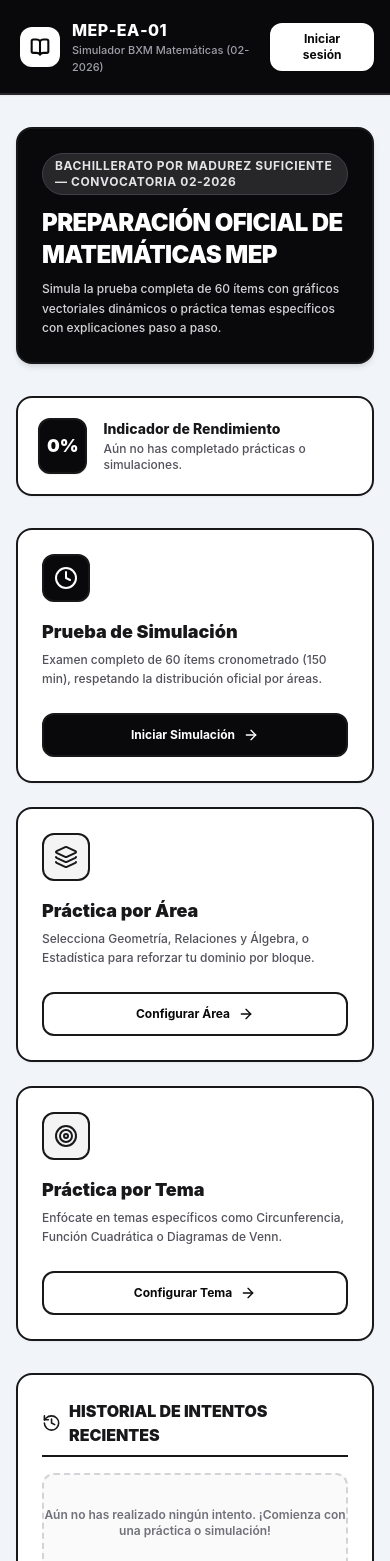
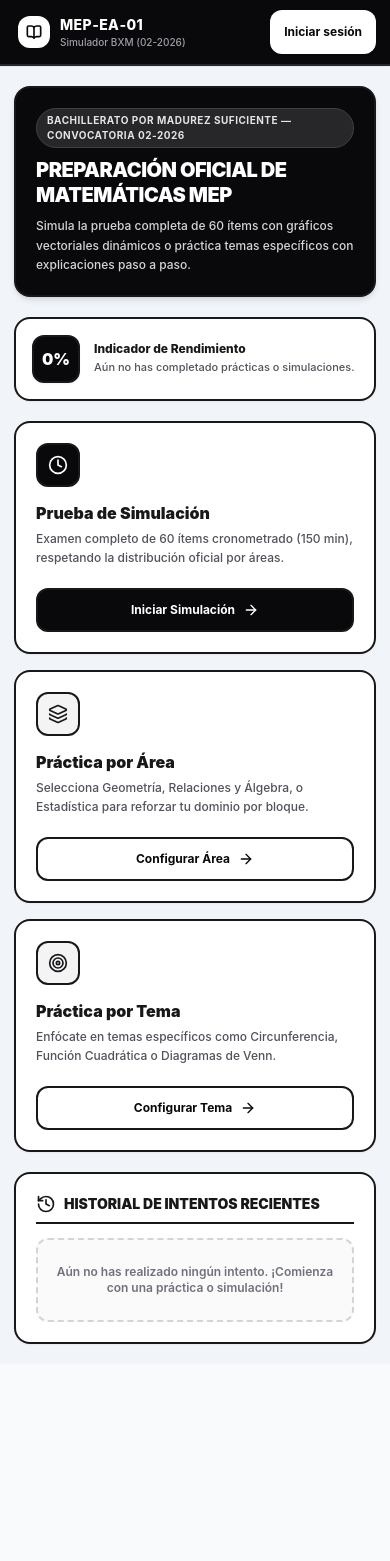
Before and after one commit to madmonkeyru/samplingmaths, a React (Vite) app: page / in a window 390 px wide. Shown: the top 1561 px of the page. After the commit the page ends 1364 px from the top, so only its background shows below. Built offline with nearby package versions, Linux system fonts and the light colour scheme.

Commit message:
feat: complete mobile support overhaul across application and components
Co-authored-by: madmonkeyru <340004470+madmonkeyru@users.noreply.github.com>

```diff
--- a/src/components/layout/Header.tsx
+++ b/src/components/layout/Header.tsx
@@ -21,31 +21,32 @@ export const Header: React.FC<HeaderProps> = ({ currentUser, onUserChanged, onNa
   return (
     <>
       <header className="bg-zinc-950 text-white border-b-2 border-zinc-800 sticky top-0 z-40 shadow-xs">
-        <div className="max-w-7xl mx-auto px-4 sm:px-6 py-3.5 flex items-center justify-between">
+        <div className="max-w-7xl mx-auto px-3.5 sm:px-6 py-2.5 sm:py-3.5 flex items-center justify-between gap-2">
           <button
             onClick={onNavigateHome}
-            className="flex items-center gap-3 text-left group focus:outline-none focus:ring-2 focus:ring-white rounded-lg p-1"
+            className="flex items-center gap-2.5 sm:gap-3 text-left group focus:outline-none focus:ring-2 focus:ring-white rounded-lg p-1 min-h-[44px]"
           >
-            <div className="p-2.5 bg-white text-zinc-950 rounded-xl group-hover:bg-zinc-200 transition font-black">
-              <BookOpen className="w-5 h-5 stroke-[2.5]" />
+            <div className="p-2 sm:p-2.5 bg-white text-zinc-950 rounded-xl group-hover:bg-zinc-200 transition font-black shrink-0">
+              <BookOpen className="w-4 h-4 sm:w-5 sm:h-5 stroke-[2.5]" />
             </div>
-            <div>
-              <h1 className="font-extrabold text-base tracking-wide uppercase">MEP‑EA‑01</h1>
-              <p className="text-[11px] text-zinc-400 font-medium">Simulador BXM Matemáticas (02-2026)</p>
+            <div className="min-w-0">
+              <h1 className="font-extrabold text-sm sm:text-base tracking-wide uppercase truncate">MEP‑EA‑01</h1>
+              <p className="text-[10px] sm:text-[11px] text-zinc-400 font-medium truncate">Simulador BXM (02-2026)</p>
             </div>
           </button>
 
-          <div className="flex items-center gap-3">
+          <div className="flex items-center gap-2 shrink-0">
             {currentUser ? (
-              <div className="flex items-center gap-3 bg-zinc-900 px-3.5 py-2 rounded-xl border border-zinc-800">
-                <div className="flex items-center gap-2 text-xs font-bold text-zinc-100">
-                  <UserIcon className="w-4 h-4 text-zinc-300" />
-                  <span>{currentUser.name}</span>
+              <div className="flex items-center gap-2 sm:gap-3 bg-zinc-900 px-2.5 sm:px-3.5 py-1.5 rounded-xl border border-zinc-800 min-h-[44px]">
+                <div className="flex items-center gap-1.5 text-xs font-bold text-zinc-100 max-w-[110px] sm:max-w-[160px] truncate">
+                  <UserIcon className="w-3.5 h-3.5 sm:w-4 sm:h-4 text-zinc-300 shrink-0" />
+                  <span className="truncate">{currentUser.name}</span>
                 </div>
                 <button
                   onClick={handleLogout}
                   title="Cerrar sesión"
-                  className="p-1.5 text-zinc-400 hover:text-white transition rounded-lg hover:bg-zinc-800"
+                  aria-label="Cerrar sesión"
+                  className="p-2 text-zinc-400 hover:text-white transition rounded-lg hover:bg-zinc-800 min-h-[36px] min-w-[36px] flex items-center justify-center"
                 >
                   <LogOut className="w-4 h-4" />
                 </button>
@@ -53,7 +54,7 @@ export const Header: React.FC<HeaderProps> = ({ currentUser, onUserChanged, onNa
             ) : (
               <button
                 onClick={() => setIsAuthOpen(true)}
-                className="px-4 py-2 bg-white text-zinc-950 font-bold text-xs rounded-xl hover:bg-zinc-200 transition shadow-xs focus:ring-2 focus:ring-white"
+                className="px-3.5 sm:px-4 py-2 bg-white text-zinc-950 font-bold text-xs rounded-xl hover:bg-zinc-200 transition shadow-xs focus:ring-2 focus:ring-white min-h-[44px] flex items-center justify-center"
               >
                 Iniciar sesión
               </button>
--- a/src/components/pages/LandingPage.tsx
+++ b/src/components/pages/LandingPage.tsx
@@ -21,14 +21,14 @@ export const LandingPage: React.FC<LandingPageProps> = ({
   const perfLevel = storageService.calculatePerformanceLevel(attempts);
 
   return (
-    <div className="landing-page max-w-7xl mx-auto px-4 sm:px-6 py-8 space-y-8">
+    <div className="landing-page max-w-7xl mx-auto px-3.5 sm:px-6 py-5 sm:py-8 space-y-5 sm:space-y-8">
       {/* Welcome Banner */}
-      <div className="bg-zinc-950 text-white border-2 border-zinc-900 rounded-2xl p-6 sm:p-8 shadow-md relative overflow-hidden">
+      <div className="bg-zinc-950 text-white border-2 border-zinc-900 rounded-2xl p-5 sm:p-8 shadow-md relative overflow-hidden">
         <div className="relative z-10 max-w-2xl">
-          <span className="inline-block px-3 py-1 bg-zinc-800 text-zinc-200 text-xs font-bold rounded-full border border-zinc-700 mb-3 uppercase tracking-wider">
+          <span className="inline-block px-2.5 sm:px-3 py-1 bg-zinc-800 text-zinc-200 text-[10px] sm:text-xs font-bold rounded-full border border-zinc-700 mb-2.5 sm:mb-3 uppercase tracking-wider">
             Bachillerato por Madurez Suficiente — Convocatoria 02-2026
           </span>
-          <h2 className="text-2xl sm:text-3xl font-black tracking-tight uppercase">
+          <h2 className="text-xl sm:text-3xl font-black tracking-tight uppercase leading-tight">
             Preparación Oficial de Matemáticas MEP
           </h2>
           <p className="text-xs sm:text-sm text-zinc-300 mt-2 leading-relaxed font-medium">
@@ -38,14 +38,14 @@ export const LandingPage: React.FC<LandingPageProps> = ({
       </div>
 
       {/* Performance Indicator (FR-W-03) */}
-      <div className="bg-white border-2 border-zinc-900 rounded-2xl p-5 shadow-xs flex flex-col sm:flex-row items-center justify-between gap-4">
-        <div className="flex items-center gap-4">
-          <div className="w-14 h-14 rounded-xl bg-zinc-950 text-white flex items-center justify-center font-black text-lg border-2 border-zinc-900 shadow-xs">
+      <div className="bg-white border-2 border-zinc-900 rounded-2xl p-4 sm:p-5 shadow-xs flex flex-col sm:flex-row items-start sm:items-center justify-between gap-3.5 sm:gap-4">
+        <div className="flex items-center gap-3.5 sm:gap-4">
+          <div className="w-12 h-12 sm:w-14 sm:h-14 rounded-xl bg-zinc-950 text-white flex items-center justify-center font-black text-base sm:text-lg border-2 border-zinc-900 shadow-xs shrink-0">
             {perfLevel.scoreAverage}%
           </div>
           <div>
-            <h3 className="text-sm sm:text-base font-extrabold text-zinc-900">Indicador de Rendimiento</h3>
-            <p className="text-xs text-zinc-600 font-medium mt-0.5">
+            <h3 className="text-xs sm:text-base font-extrabold text-zinc-900">Indicador de Rendimiento</h3>
+            <p className="text-[11px] sm:text-xs text-zinc-600 font-medium mt-0.5">
               {attempts.length === 0
                 ? 'Aún no has completado prácticas o simulaciones.'
                 : `Basado en tus últimos ${Math.min(attempts.length, 5)} intentos (${perfLevel.description}).`}
@@ -54,94 +54,94 @@ export const LandingPage: React.FC<LandingPageProps> = ({
         </div>
 
         {attempts.length > 0 && (
-          <div className="flex items-center gap-2 text-xs font-bold text-zinc-900 bg-zinc-100 px-3.5 py-2 rounded-xl border border-zinc-900">
-            <Award className="w-4 h-4 text-zinc-900" />
+          <div className="flex items-center gap-2 text-xs font-bold text-zinc-900 bg-zinc-100 px-3 py-1.5 sm:px-3.5 sm:py-2 rounded-xl border border-zinc-900 self-start sm:self-auto shrink-0">
+            <Award className="w-4 h-4 text-zinc-900 shrink-0" />
             <span>Total Intentos: {attempts.length}</span>
           </div>
         )}
       </div>
 
       {/* Mode Entry Cards (FR-W-01) */}
-      <div className="grid grid-cols-1 md:grid-cols-3 gap-6">
+      <div className="grid grid-cols-1 md:grid-cols-3 gap-4 sm:gap-6">
         {/* Simulation Test */}
-        <div className="bg-white border-2 border-zinc-900 hover:bg-zinc-50 rounded-2xl p-6 shadow-xs transition flex flex-col justify-between group">
+        <div className="bg-white border-2 border-zinc-900 hover:bg-zinc-50 rounded-2xl p-5 sm:p-6 shadow-xs transition flex flex-col justify-between group">
           <div>
-            <div className="w-12 h-12 bg-zinc-950 text-white rounded-xl flex items-center justify-center mb-4 group-hover:scale-105 transition border-2 border-zinc-900">
-              <Clock className="w-6 h-6" />
+            <div className="w-11 h-11 sm:w-12 sm:h-12 bg-zinc-950 text-white rounded-xl flex items-center justify-center mb-3.5 sm:mb-4 group-hover:scale-105 transition border-2 border-zinc-900">
+              <Clock className="w-5 h-5 sm:w-6 sm:h-6" />
             </div>
-            <h3 className="text-lg font-black text-zinc-900 mb-1">Prueba de Simulación</h3>
+            <h3 className="text-base sm:text-lg font-black text-zinc-900 mb-1">Prueba de Simulación</h3>
             <p className="text-xs text-zinc-600 leading-relaxed font-medium">
               Examen completo de 60 ítems cronometrado (150 min), respetando la distribución oficial por áreas.
             </p>
           </div>
           <button
             onClick={onStartSimulation}
-            className="mt-6 w-full py-3 bg-zinc-950 hover:bg-zinc-800 text-white font-bold rounded-xl text-xs flex items-center justify-center gap-2 transition border-2 border-zinc-900 min-h-[44px]"
+            className="mt-5 sm:mt-6 w-full py-3 bg-zinc-950 hover:bg-zinc-800 text-white font-bold rounded-xl text-xs flex items-center justify-center gap-2 transition border-2 border-zinc-900 min-h-[44px]"
           >
             <span>Iniciar Simulación</span>
-            <ArrowRight className="w-4 h-4" />
+            <ArrowRight className="w-4 h-4 shrink-0" />
           </button>
         </div>
 
         {/* Practice by Area */}
-        <div className="bg-white border-2 border-zinc-900 hover:bg-zinc-50 rounded-2xl p-6 shadow-xs transition flex flex-col justify-between group">
+        <div className="bg-white border-2 border-zinc-900 hover:bg-zinc-50 rounded-2xl p-5 sm:p-6 shadow-xs transition flex flex-col justify-between group">
           <div>
-            <div className="w-12 h-12 bg-zinc-100 text-zinc-900 rounded-xl flex items-center justify-center mb-4 group-hover:scale-105 transition border-2 border-zinc-900">
-              <Layers className="w-6 h-6" />
+            <div className="w-11 h-11 sm:w-12 sm:h-12 bg-zinc-100 text-zinc-900 rounded-xl flex items-center justify-center mb-3.5 sm:mb-4 group-hover:scale-105 transition border-2 border-zinc-900">
+              <Layers className="w-5 h-5 sm:w-6 sm:h-6" />
             </div>
-            <h3 className="text-lg font-black text-zinc-900 mb-1">Práctica por Área</h3>
+            <h3 className="text-base sm:text-lg font-black text-zinc-900 mb-1">Práctica por Área</h3>
             <p className="text-xs text-zinc-600 leading-relaxed font-medium">
               Selecciona Geometría, Relaciones y Álgebra, o Estadística para reforzar tu dominio por bloque.
             </p>
           </div>
           <button
             onClick={() => setPracticeModalMode('area')}
-            className="mt-6 w-full py-3 bg-white hover:bg-zinc-100 text-zinc-950 font-bold rounded-xl text-xs flex items-center justify-center gap-2 border-2 border-zinc-900 transition min-h-[44px]"
+            className="mt-5 sm:mt-6 w-full py-3 bg-white hover:bg-zinc-100 text-zinc-950 font-bold rounded-xl text-xs flex items-center justify-center gap-2 border-2 border-zinc-900 transition min-h-[44px]"
           >
             <span>Configurar Área</span>
-            <ArrowRight className="w-4 h-4" />
+            <ArrowRight className="w-4 h-4 shrink-0" />
           </button>
         </div>
 
         {/* Practice by Topic */}
-        <div className="bg-white border-2 border-zinc-900 hover:bg-zinc-50 rounded-2xl p-6 shadow-xs transition flex flex-col justify-between group">
+        <div className="bg-white border-2 border-zinc-900 hover:bg-zinc-50 rounded-2xl p-5 sm:p-6 shadow-xs transition flex flex-col justify-between group">
           <div>
-            <div className="w-12 h-12 bg-zinc-100 text-zinc-900 rounded-xl flex items-center justify-center mb-4 group-hover:scale-105 transition border-2 border-zinc-900">
-              <Target className="w-6 h-6" />
+            <div className="w-11 h-11 sm:w-12 sm:h-12 bg-zinc-100 text-zinc-900 rounded-xl flex items-center justify-center mb-3.5 sm:mb-4 group-hover:scale-105 transition border-2 border-zinc-900">
+              <Target className="w-5 h-5 sm:w-6 sm:h-6" />
             </div>
-            <h3 className="text-lg font-black text-zinc-900 mb-1">Práctica por Tema</h3>
+            <h3 className="text-base sm:text-lg font-black text-zinc-900 mb-1">Práctica por Tema</h3>
             <p className="text-xs text-zinc-600 leading-relaxed font-medium">
               Enfócate en temas específicos como Circunferencia, Función Cuadrática o Diagramas de Venn.
             </p>
           </div>
           <button
             onClick={() => setPracticeModalMode('topic')}
-            className="mt-6 w-full py-3 bg-white hover:bg-zinc-100 text-zinc-950 font-bold rounded-xl text-xs flex items-center justify-center gap-2 border-2 border-zinc-900 transition min-h-[44px]"
+            className="mt-5 sm:mt-6 w-full py-3 bg-white hover:bg-zinc-100 text-zinc-950 font-bold rounded-xl text-xs flex items-center justify-center gap-2 border-2 border-zinc-900 transition min-h-[44px]"
           >
             <span>Configurar Tema</span>
-            <ArrowRight className="w-4 h-4" />
+            <ArrowRight className="w-4 h-4 shrink-0" />
           </button>
         </div>
       </div>
 
       {/* Recent Attempts Panel (FR-W-02) */}
-      <div className="bg-white border-2 border-zinc-900 rounded-2xl p-6 shadow-xs">
-        <div className="flex items-center gap-2 mb-4 pb-2 border-b-2 border-zinc-900">
-          <History className="w-5 h-5 text-zinc-900" />
-          <h3 className="text-base font-black text-zinc-900 uppercase">Historial de Intentos Recientes</h3>
+      <div className="bg-white border-2 border-zinc-900 rounded-2xl p-5 sm:p-6 shadow-xs">
+        <div className="flex items-center gap-2 mb-3.5 sm:mb-4 pb-2 border-b-2 border-zinc-900">
+          <History className="w-5 h-5 text-zinc-900 shrink-0" />
+          <h3 className="text-sm sm:text-base font-black text-zinc-900 uppercase">Historial de Intentos Recientes</h3>
         </div>
 
         {attempts.length === 0 ? (
-          <div className="text-center py-8 text-xs font-semibold text-zinc-500 bg-zinc-50 border-2 border-dashed border-zinc-300 rounded-xl">
+          <div className="text-center py-6 sm:py-8 text-xs font-semibold text-zinc-500 bg-zinc-50 border-2 border-dashed border-zinc-300 rounded-xl px-3">
             Aún no has realizado ningún intento. ¡Comienza con una práctica o simulación!
           </div>
         ) : (
           <div className="divide-y-2 divide-zinc-100">
             {attempts.slice(0, 5).map((att) => (
-              <div key={att.id} className="py-3.5 flex items-center justify-between text-xs">
-                <div>
-                  <div className="font-extrabold text-zinc-900">{att.scopeText}</div>
-                  <div className="text-zinc-500 font-medium mt-0.5">
+              <div key={att.id} className="py-3 flex items-center justify-between text-xs gap-3">
+                <div className="min-w-0 flex-1">
+                  <div className="font-extrabold text-zinc-900 truncate">{att.scopeText}</div>
+                  <div className="text-zinc-500 font-medium mt-0.5 text-[11px] truncate">
                     {new Date(att.timestamp).toLocaleDateString('es-CR', {
                       day: '2-digit',
                       month: 'short',
@@ -152,12 +152,12 @@ export const LandingPage: React.FC<LandingPageProps> = ({
                   </div>
                 </div>
 
-                <div className="flex items-center gap-4">
+                <div className="flex items-center gap-3 shrink-0">
                   <div className="text-right">
-                    <span className="font-black text-base text-zinc-900">
+                    <span className="font-black text-sm sm:text-base text-zinc-900 block leading-none">
                       {att.scorePercentage}%
                     </span>
-                    <div className="text-zinc-600 text-[11px] font-bold">
+                    <div className="text-zinc-600 text-[10px] sm:text-[11px] font-bold mt-0.5">
                       {att.correctCount} / {att.totalItems} aciertos
                     </div>
                   </div>
```
Also changed, not shown: src/components/auth/AuthModal.tsx (+18 -17 lines), src/components/practice/PracticeConfigModal.tsx (+7 -6 lines), src/components/results/ResultsPage.tsx (+20 -19 lines), src/components/test/TestShell.tsx (+49 -37 lines).
